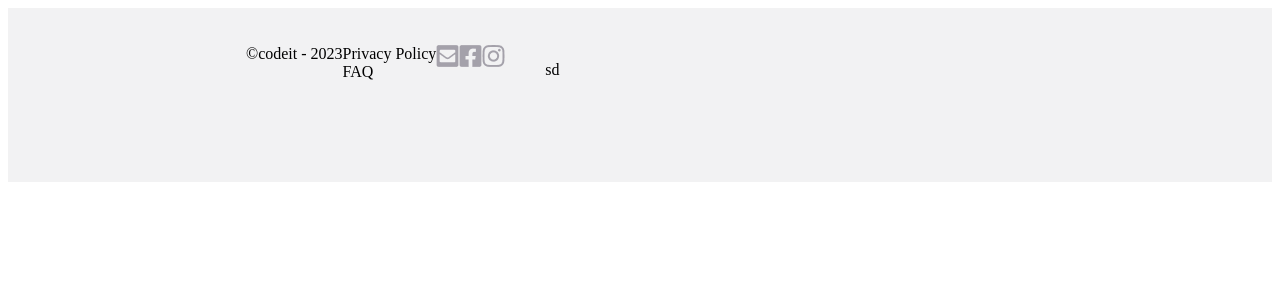
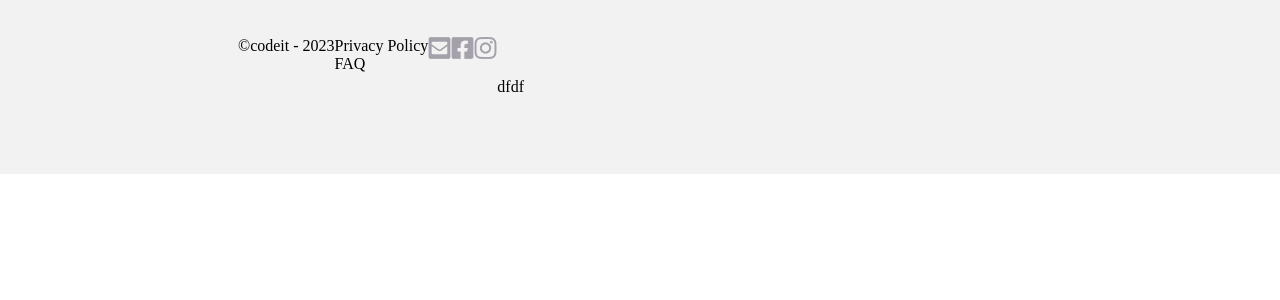
Before and after one commit to sinyroom/5team, a Next.js app: page / in a window 1280 px wide. Shown: the top 300 px of the page. Built offline with nearby package versions, Linux system fonts and the light colour scheme; a web font is replaced by a local one.

Commit message:
[최민준] feat: 글로벌 스타일 , margin과 padding 0px으로 설정, font: inherit 으로 설정

```diff
--- a/components/UI/Footer.tsx
+++ b/components/UI/Footer.tsx
@@ -18,9 +18,7 @@ export default function Footer() {
 					<Image src={facebookIcon} alt="페이스북 아이콘" />
 					<Image src={instagramIcon} alt="인스타그램 아이콘" />
 				</div>
-				<li>
-					<ul>sd</ul>
-				</li>
+				<button>dfdf</button>
 			</div>
 		</>
 	);
--- a/styles/global.css
+++ b/styles/global.css
@@ -3,6 +3,9 @@
 * {
 	/* 기본 폰트 패밀리 설정 */
 	font-family: 'Spoqa Han Sans Neo';
+	font: inherit;
+	margin: 0;
+	padding: 0;
 }
 
 :root {
```
